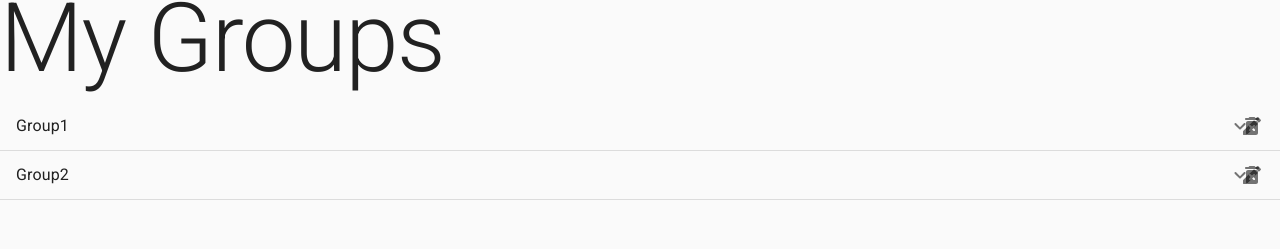
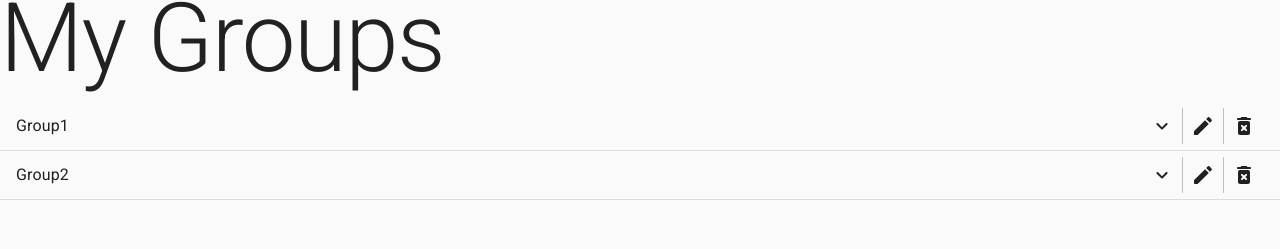
Before and after one commit to ratoru/spikestats, a Next.js app: page /groups in a window 1280 px wide. Shown: the part 92-341 px from the top of the page. Built offline with nearby package versions, Linux system fonts and the light colour scheme.

Commit message:
Correct list rendering

```diff
--- a/components/GroupList.tsx
+++ b/components/GroupList.tsx
@@ -2,18 +2,10 @@ import React, { useState } from "react";
 import List from "@material-ui/core/List";
 import Grid from "@material-ui/core/Grid";
 import Fab from "@material-ui/core/Fab";
-import Divider from "@material-ui/core/Divider";
+import Tooltip from "@material-ui/core/Tooltip";
 import GroupAddRoundedIcon from "@material-ui/icons/GroupAddRounded";
 import { makeStyles } from "@material-ui/core/styles";
 import { GroupListItem } from "./common/GroupListItem";
-
-const handleAdd = () => {
-  console.log("New Group!");
-};
-
-const handleDelete = (groupname: string) => {
-  console.log("Handle delete.", groupname);
-};
 
 const handleRenameGroup = (groupname: string) => {
   console.log("Rename this group", groupname);
@@ -42,7 +34,7 @@ const useStyles = makeStyles((theme) => ({
 }));
 
 export const GroupList: React.FC = () => {
-  // Use stle
+  // Use style
   const classes = useStyles();
 
   // For testing porpuses.
@@ -58,12 +50,28 @@ export const GroupList: React.FC = () => {
   const initialGroups: Group[] = [group1, group2];
   const [groups, setGroups] = useState(initialGroups);
 
+  // Add a group
+  const handleAdd = () => {
+    const newGroup: Group = {
+      groupname: "New Group",
+      players: ["New Player 1", "New Player 2"],
+    };
+    let newGroups: Group[] = [...groups];
+    newGroups.push(newGroup);
+    setGroups(newGroups);
+    console.log("New Group!");
+  };
+
+  // Delete a group
+  const handleDelete = (groupname: string) => {
+    console.log("Handle delete.", groupname, groups);
+  };
+
   return (
     <React.Fragment>
       <List component="nav" className={classes.root}>
         {groups.map((group) => {
           return (
-            <React.Fragment>
             <GroupListItem
               key={group.groupname}
               group={group}
@@ -71,8 +79,6 @@ export const GroupList: React.FC = () => {
               onRenameGroup={handleRenameGroup}
               onRenamePlayer={handleRenamePlayer}
             />
-              <Divider />
-            </React.Fragment>
           );
         })}
       </List>
@@ -83,6 +89,7 @@ export const GroupList: React.FC = () => {
         style={{ minWidth: "100vw" }}
       >
         <Grid item>
+          <Tooltip title="New Group" arrow placement="top">
             <Fab
               size="large"
               className={classes.fab}
@@ -91,6 +98,7 @@ export const GroupList: React.FC = () => {
             >
               <GroupAddRoundedIcon />
             </Fab>
+          </Tooltip>
         </Grid>
       </Grid>
     </React.Fragment>
--- a/components/common/GroupListItem.tsx
+++ b/components/common/GroupListItem.tsx
@@ -5,8 +5,11 @@ import {
   ListItem,
   ListItemText,
   ListItemSecondaryAction,
-  IconButton,
+  Button,
   Collapse,
+  ButtonGroup,
+  Tooltip,
+  Divider,
 } from "@material-ui/core";
 import EditRoundedIcon from "@material-ui/icons/EditRounded";
 import ExpandLessRounded from "@material-ui/icons/ExpandLessRounded";
@@ -22,6 +25,7 @@ interface GroupListItemProps {
   onRenamePlayer: (groupname: string, player: string) => void;
 }
 
+// Navigates to the games page for that group.
 function openGroup() {
   console.log("open this group");
 }
@@ -32,42 +36,47 @@ export const GroupListItem: React.FC<GroupListItemProps> = ({
   onRenameGroup,
   onRenamePlayer,
 }) => {
+  // State to control the visibility of the player sublist
   const [open, setOpen] = React.useState(false);
-
   const openPlayers = () => {
     setOpen(!open);
   };
 
-  const handleRenamePlayer = (player: string) => {
+  // Wrapper for onRename to bind group to player.
+  const handleSpecificRename = (player: string) => {
     onRenamePlayer(group.groupname, player);
   };
 
   return (
+    <React.Fragment>
       <ListItem button onClick={openGroup}>
-      <ListItemSecondaryAction>
-        <IconButton edge="start" onClick={openPlayers}>
-          {open ? <ExpandLessRounded /> : <ExpandMoreRounded />}
-        </IconButton>
-      </ListItemSecondaryAction>
         <ListItemText primary={group.groupname} />
         <ListItemSecondaryAction>
-        <IconButton
+          <ButtonGroup disableElevation variant="text">
+            <Tooltip title="Show Players" arrow>
+              <Button onClick={openPlayers} aria-label="show players">
+                {open ? <ExpandLessRounded /> : <ExpandMoreRounded />}
+              </Button>
+            </Tooltip>
+            <Tooltip title="Rename" arrow>
+              <Button
                 onClick={() => onRenameGroup(group.groupname)}
-          edge="end"
                 aria-label="change groupname"
               >
                 <EditRoundedIcon />
-        </IconButton>
-      </ListItemSecondaryAction>
-      <ListItemSecondaryAction>
-        <IconButton
+              </Button>
+            </Tooltip>
+            <Tooltip title="Delete" arrow>
+              <Button
                 onClick={() => onDelete(group.groupname)}
-          edge="end"
                 aria-label="delete group"
               >
                 <DeleteForeverRoundedIcon />
-        </IconButton>
+              </Button>
+            </Tooltip>
+          </ButtonGroup>
         </ListItemSecondaryAction>
+      </ListItem>
       <Collapse in={open} timeout="auto" unmountOnExit>
         <List
           component="div"
@@ -82,12 +91,13 @@ export const GroupListItem: React.FC<GroupListItemProps> = ({
               <PlayerListItem
                 key={player}
                 player={player}
-                onRename={handleRenamePlayer}
+                onRename={handleSpecificRename}
               />
             );
           })}
         </List>
       </Collapse>
-    </ListItem>
+      <Divider />
+    </React.Fragment>
   );
 };
--- a/components/common/MuiMenu.tsx
+++ b/components/common/MuiMenu.tsx
@@ -6,6 +6,7 @@ import {
   ListItemIcon,
   ListItemText,
   useTheme,
+  Tooltip,
 } from "@material-ui/core";
 import { Turn as Hamburger } from "hamburger-react";
 
@@ -48,6 +49,7 @@ export const MuiMenu: React.FC<MuiMenuProps> = ({
 
   return (
     <React.Fragment>
+      <Tooltip title="Menu" arrow>
         <div onClick={handleClick}>
           <Hamburger
             size={size}
@@ -58,6 +60,7 @@ export const MuiMenu: React.FC<MuiMenuProps> = ({
             toggle={setOpen}
           />
         </div>
+      </Tooltip>
       <Menu
         id="customized-menu"
         anchorEl={anchorEl}
--- a/components/common/PlayerListItem.tsx
+++ b/components/common/PlayerListItem.tsx
@@ -3,6 +3,7 @@ import ListItem from "@material-ui/core/ListItem";
 import ListItemIcon from "@material-ui/core/ListItemIcon";
 import ListItemText from "@material-ui/core/ListItemText";
 import ListItemSecondaryAction from "@material-ui/core/ListItemSecondaryAction";
+import Tooltip from "@material-ui/core/Tooltip";
 import IconButton from "@material-ui/core/IconButton";
 import EditRoundedIcon from "@material-ui/icons/EditRounded";
 import EmojiPeopleRoundedIcon from "@material-ui/icons/EmojiPeopleRounded";
@@ -33,6 +34,7 @@ export const PlayerListItem: React.FC<PlayerListItemProps> = ({
       </ListItemIcon>
       <ListItemText primary={player} />
       <ListItemSecondaryAction>
+        <Tooltip title="Rename Player" arrow>
           <IconButton
             onClick={() => onRename(player)}
             edge="end"
@@ -40,6 +42,7 @@ export const PlayerListItem: React.FC<PlayerListItemProps> = ({
           >
             <EditRoundedIcon />
           </IconButton>
+        </Tooltip>
       </ListItemSecondaryAction>
     </ListItem>
   );
```
Lines whose indentation alone changed are shown as unchanged.
